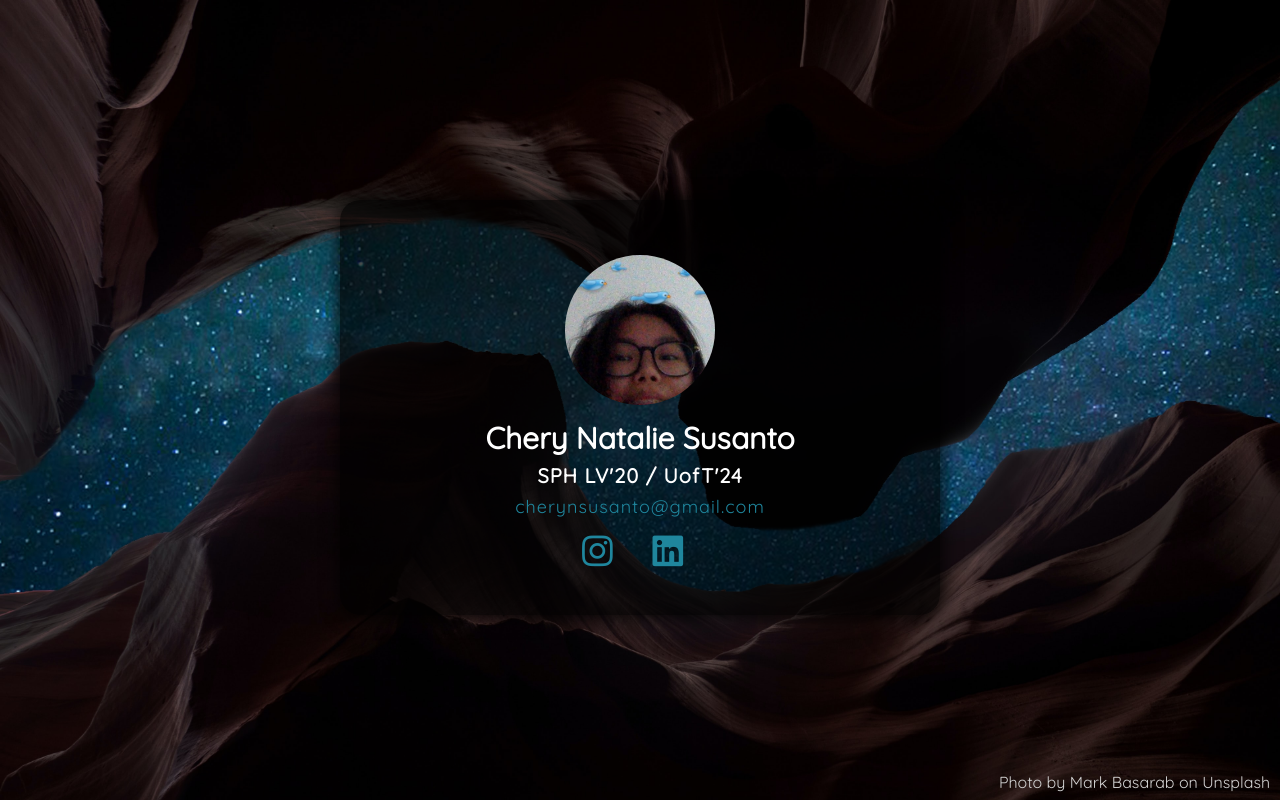
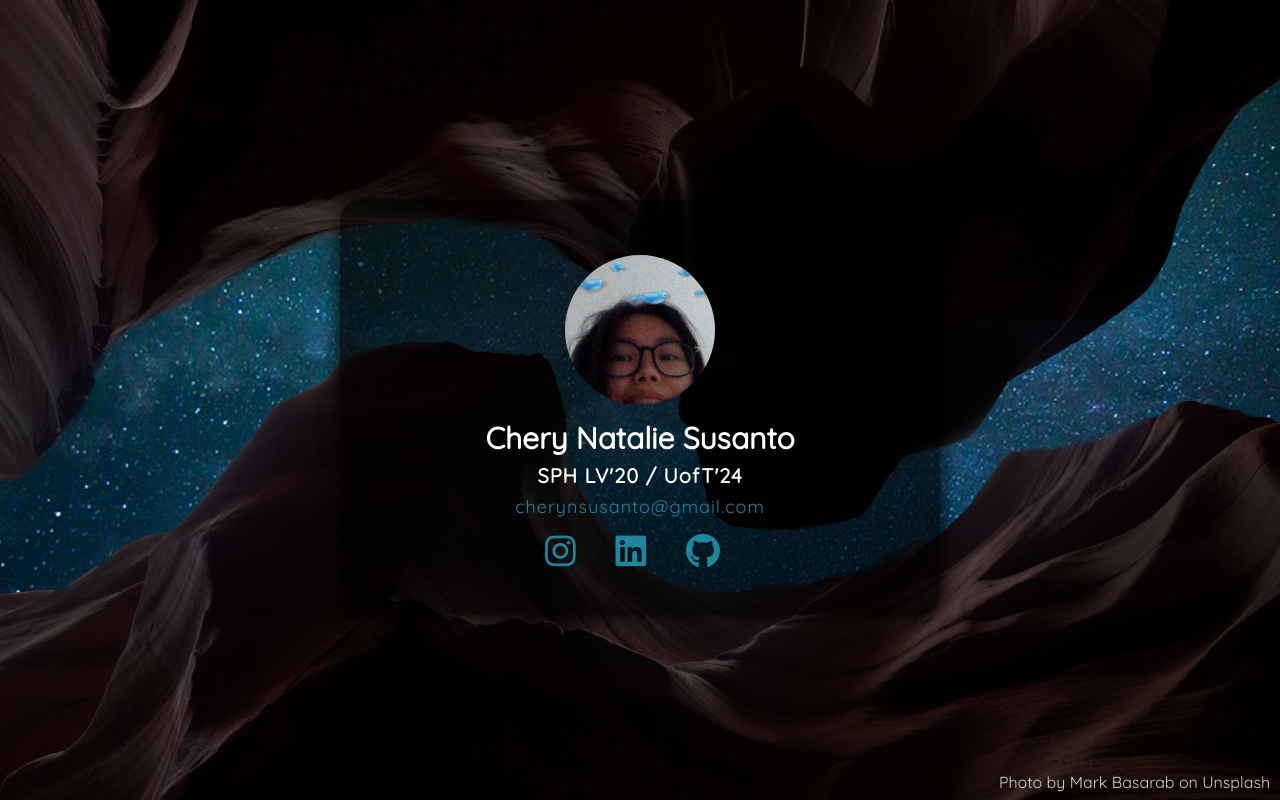
Before and after one commit to cherysusanto/gengbizcard, a plain HTML site: page index.html in a window 1280 px wide. Drawn offline with nearby package versions, Linux system fonts and the light colour scheme.

Commit message:
update index.html

```diff
--- a/index.html
+++ b/index.html
@@ -41,6 +41,7 @@
       <li id="links">
         <a href="http://instagram.com/cherysusanto" target="_blank"><i class="fab fa-instagram"></i></a>
         <a href="http://linkedin.com/in/chery-susanto" target="_blank"><i class="fab fa-linkedin"></i></a>
+        <a hred="https://github.com/cherysusanto" target="_blank"><i class="fab fa-github"></i></a>
       </li>
     </ul>
 
```
